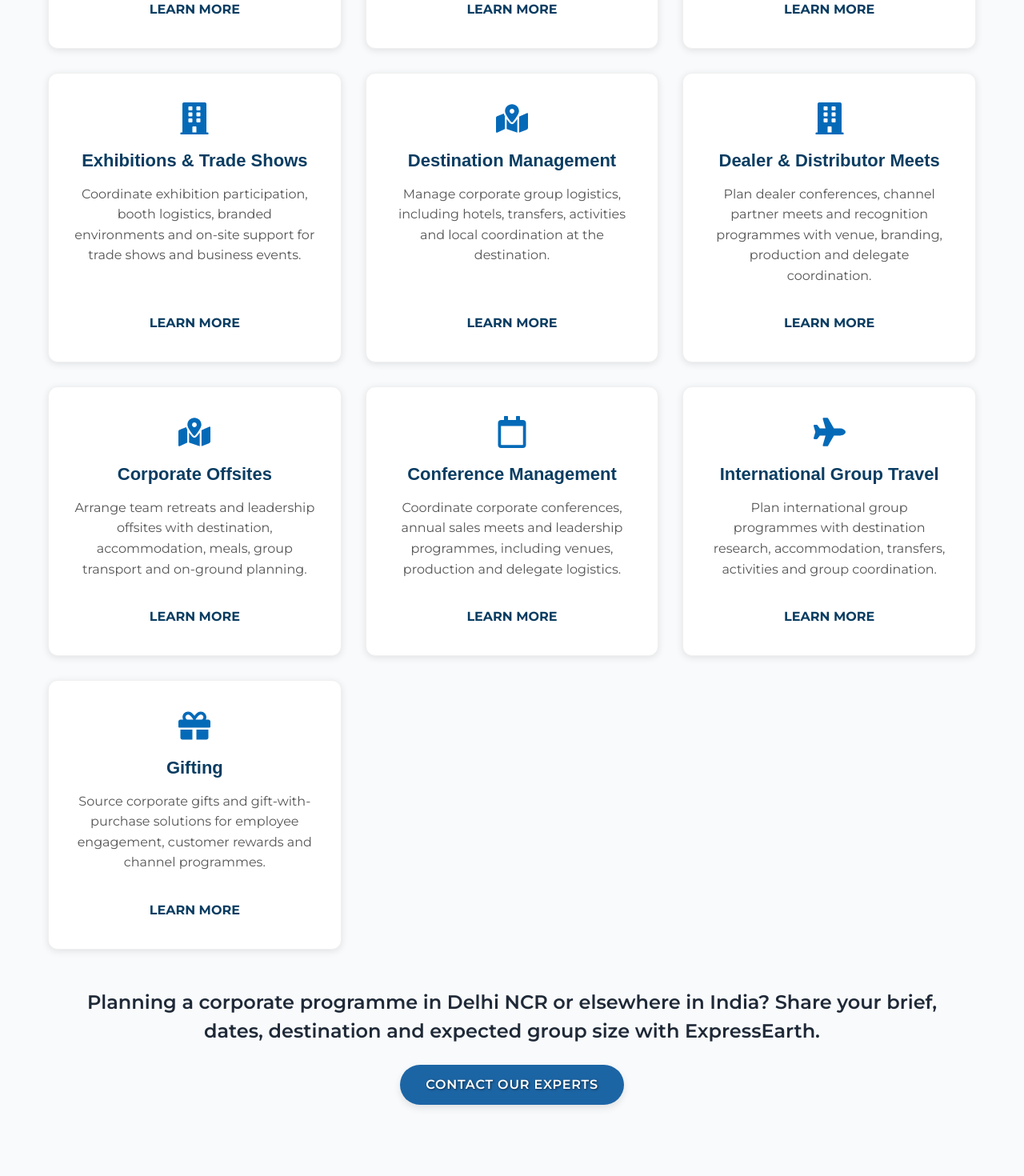
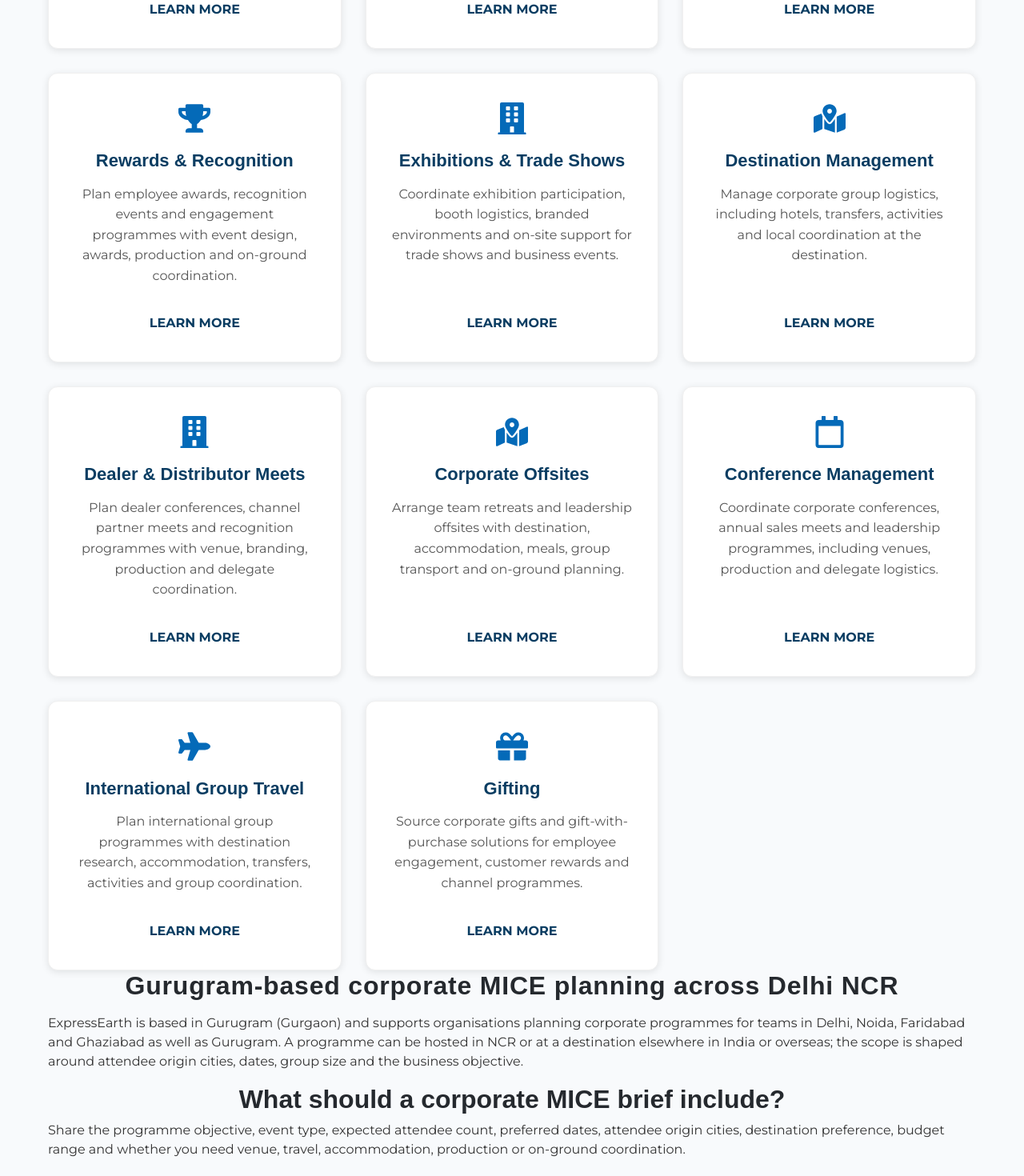
Before and after one commit to expressearth-mice/Expressearth-website, a React (Create React App) app: page /mice-services in a window 1280 px wide. Shown: the part 1200-2670 px from the top of the page at 80% size. Built offline with nearby package versions, Linux system fonts and the light colour scheme; no server answers.

Commit message:
SEO: expand NCR MICE hub and link rewards services

```diff
--- a/src/components/MiceService.js
+++ b/src/components/MiceService.js
@@ -1,6 +1,6 @@
 import React, { useEffect } from 'react';
 import { Link } from "react-router-dom";
-import { FaRegCalendar, FaPlane, FaBullhorn, FaBuilding, FaMapMarkedAlt, FaGift } from 'react-icons/fa';
+import { FaRegCalendar, FaPlane, FaBullhorn, FaBuilding, FaMapMarkedAlt, FaGift, FaTrophy } from 'react-icons/fa';
 import './MiceService.css';
 import ServiceStructuredData from './ServiceStructuredData';
 
@@ -22,6 +22,12 @@ const services = [
     description: "Coordinate product launches, annual days, award ceremonies and employee events with venue, production and on-site support.",
     icon: <FaBullhorn color="#046ab8" />,
     link: "/corporate-events"
+  },
+  {
+    title: "Rewards & Recognition",
+    description: "Plan employee awards, recognition events and engagement programmes with event design, awards, production and on-ground coordination.",
+    icon: <FaTrophy color="#046ab8" />,
+    link: "/r&rplanning"
   },
   {
     title: "Exhibitions & Trade Shows",
@@ -67,7 +73,7 @@ const services = [
   }
 ];
 
-const serviceDescription = "Based in Gurugram (Gurgaon), ExpressEarth plans corporate MICE programmes for organisations across Delhi NCR and India, including meetings and conferences, incentive travel, dealer and distributor meets, corporate offsites, exhibitions and business events. The agreed scope can include venue sourcing, group travel, accommodation, event production and on-ground logistics.";
+const serviceDescription = "Based in Gurugram (Gurgaon), ExpressEarth plans corporate MICE programmes for organisations across Delhi NCR and India, including meetings and conferences, incentive travel, dealer and distributor meets, rewards and recognition programmes, corporate offsites, exhibitions and business events. The agreed scope can include venue sourcing, group travel, accommodation, event production and on-ground logistics.";
 
 const MiceServices = () => {
   const heroImage = '/Images/Expressearth%20website%20images/Our-Services/services.png';
@@ -121,6 +127,25 @@ const MiceServices = () => {
           ))}
         </div>
 
+        <section className="mice-services-local" aria-labelledby="mice-services-local-heading">
+          <h2 id="mice-services-local-heading" className="mice-services-local-heading">
+            Gurugram-based corporate MICE planning across Delhi NCR
+          </h2>
+          <p>
+            ExpressEarth is based in Gurugram (Gurgaon) and supports organisations planning
+            corporate programmes for teams in Delhi, Noida, Faridabad and Ghaziabad as well
+            as Gurugram. A programme can be hosted in NCR or at a destination elsewhere in
+            India or overseas; the scope is shaped around attendee origin cities, dates,
+            group size and the business objective.
+          </p>
+          <h3>What should a corporate MICE brief include?</h3>
+          <p>
+            Share the programme objective, event type, expected attendee count, preferred
+            dates, attendee origin cities, destination preference, budget range and whether
+            you need venue, travel, accommodation, production or on-ground coordination.
+          </p>
+        </section>
+
         <div className="mice-services-contact">
           <p className="mice-services-contact-text">
             Planning a corporate programme in Delhi NCR or elsewhere in India? Share your brief, dates, destination and expected group size with ExpressEarth.
```
